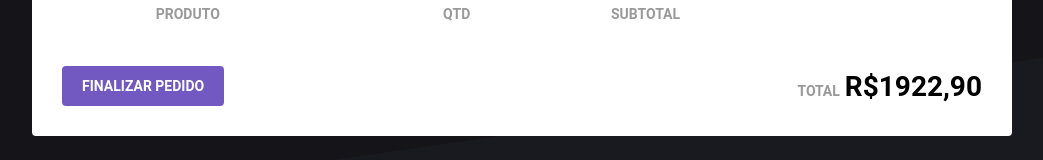
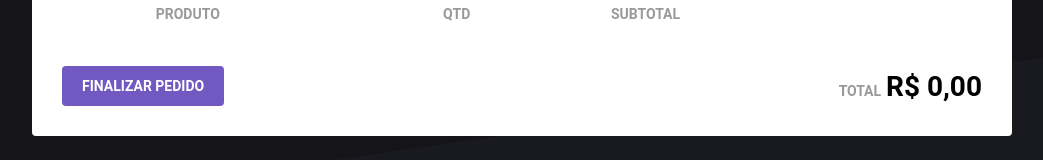
Before and after one commit to gilvanhenriqued/webshoes, a React (Create React App) app: page /cart in a window 1280 px wide. Shown: the part 177-337 px from the top of the page, without its empty margins (118-1161 px from the left). Built offline with nearby package versions, Linux system fonts and the light colour scheme; the HTML template or start-up script is replaced by a standard one.

Commit message:
show total products seleteds at homepage

```diff
--- a/src/pages/Cart/index.js
+++ b/src/pages/Cart/index.js
@@ -6,7 +6,7 @@ import { formatPrice } from '../../util/format';
 import { MdRemoveCircleOutline, MdAddCircleOutline, MdDelete } from 'react-icons/md';
 import { Container, ProductTable, Total } from './styles';
 
-function Cart({ cart, subtotal, dispatch }) {
+function Cart({ cart, dispatch, total }) {
   function increment(product) {
     dispatch(updateAmount(product.id, product.amount + 1));
   }
@@ -70,7 +70,7 @@ function Cart({ cart, subtotal, dispatch }) {
 
         <Total>
           <span>TOTAL</span>
-          <strong>R$1922,90</strong>
+          <strong>{total}</strong>
         </Total>
       </footer>
     </Container>
@@ -81,7 +81,12 @@ const mapStateToProps = state => ({
   cart: state.cart.map(product => ({
     ...product,
     subtotal: formatPrice(product.price * product.amount),
-  }))
+  })),
+  total: formatPrice(state.cart.reduce((total, product) => {
+    // each times, get the total (initializated with zero),
+    // and plus with the subtotal of buy
+    return total + (product.price * product.amount);
+  }, 0))
 });
 
 export default connect(
--- a/src/pages/Home/index.js
+++ b/src/pages/Home/index.js
@@ -31,6 +31,7 @@ class Home extends Component {
 
   render() {
     const { products } = this.state;
+    const { amount } = this.props;
 
     return (
       <ProductList>
@@ -43,7 +44,7 @@ class Home extends Component {
             <button type="button" onClick={() => this.handleAddProduct(product)}>
               <div>
                 <MdAddShoppingCart size={16} color="#FFF" />
-                3
+                {amount[product.id] || 0}
               </div>
 
               <span>Adicionar ao carrinho</span>
@@ -57,4 +58,13 @@ class Home extends Component {
   }
 }
 
-export default connect()(Home);
+const mapStateToProps = state => ({
+  amount: state.cart.reduce((amount, product) => {
+    amount[product.id] = product.amount;
+    return amount;
+  }, {})
+});
+
+export default connect(
+  mapStateToProps,
+)(Home);
```
